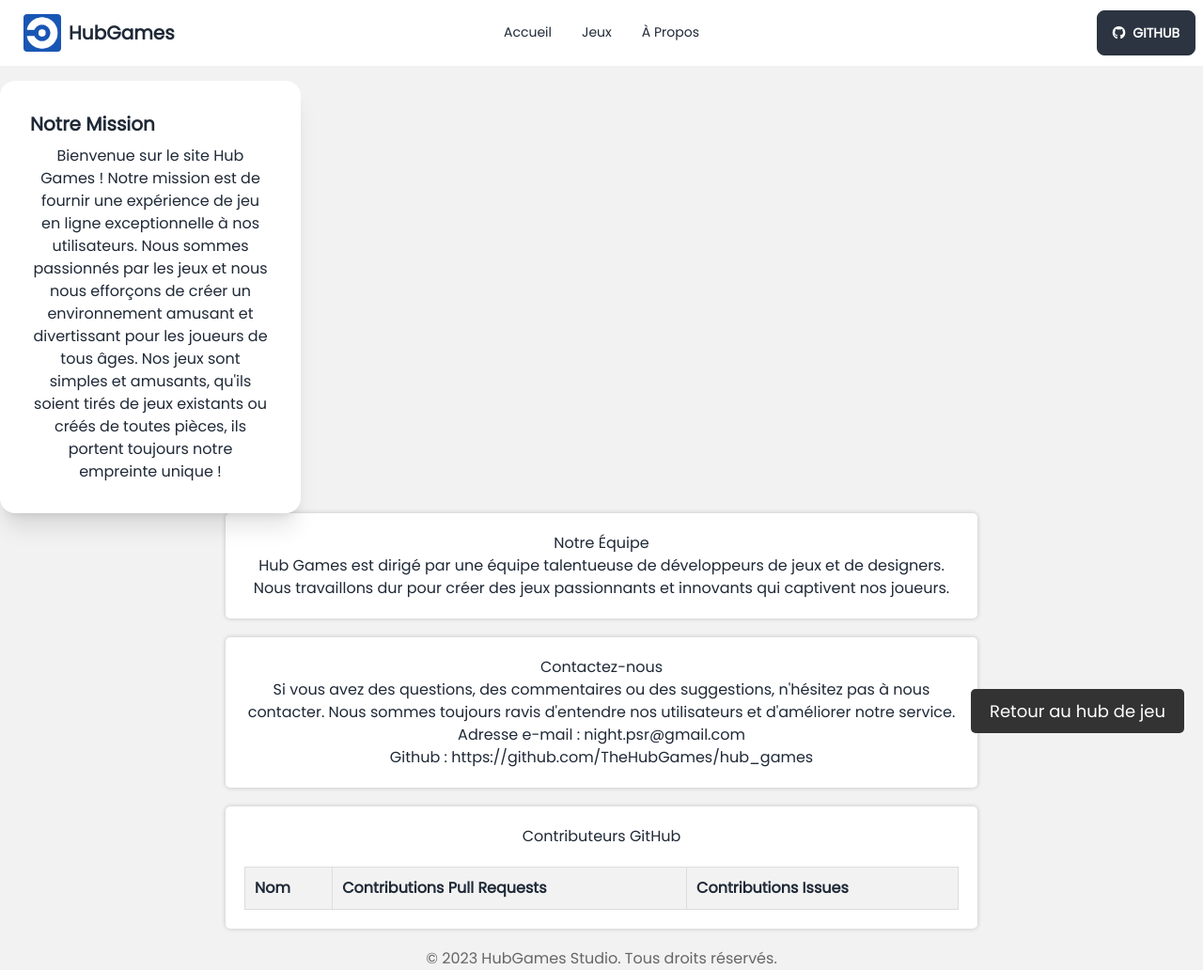
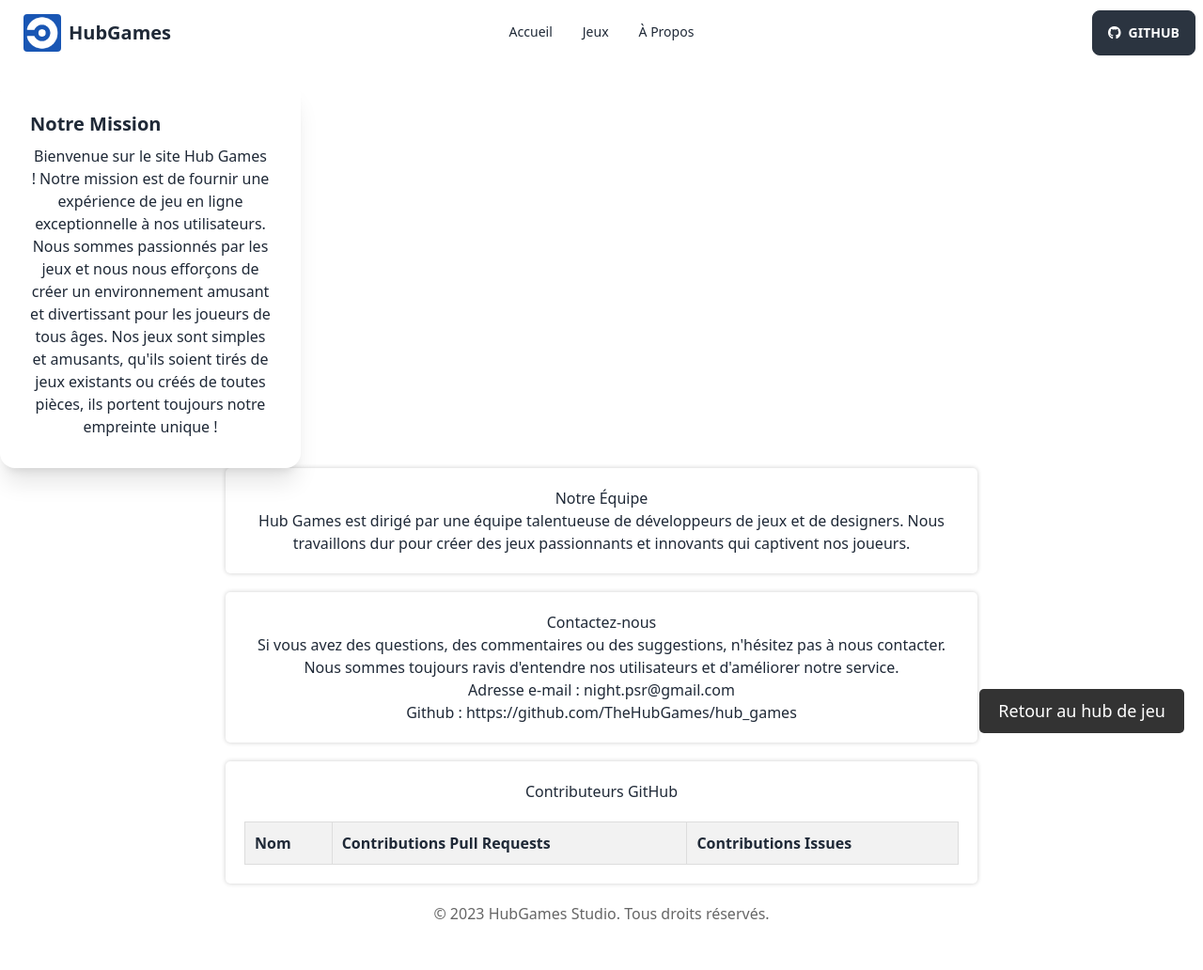
Before and after one commit to TheHubGames/hub_games, a PHP site: page /About/index.html in a window 1280 px wide. Shown: the whole page at 94% size. After the commit the page ends 978 px from the top, so only its background shows below. Run offline with PHP 8.4, Linux system fonts and the light colour scheme; lists and menus that the app fills with data are empty; some libraries are stand-ins or nearby versions.

Commit message:
🐛 Fix bugs with theme changer

```diff
--- a/style.css
+++ b/style.css
@@ -1,10 +1,11 @@
 @import url('https://fonts.googleapis.com/css2?family=Poppins&display=swap');
 
+html {
+    font-family: 'Poppins', sans-serif;
+}
+
 body {
-    font-family: 'Poppins', sans-serif;
     text-align: center;
-    background-color: #f2f2f2;
-    /* margin: 0; */
 }
 
 .news-title {
```
